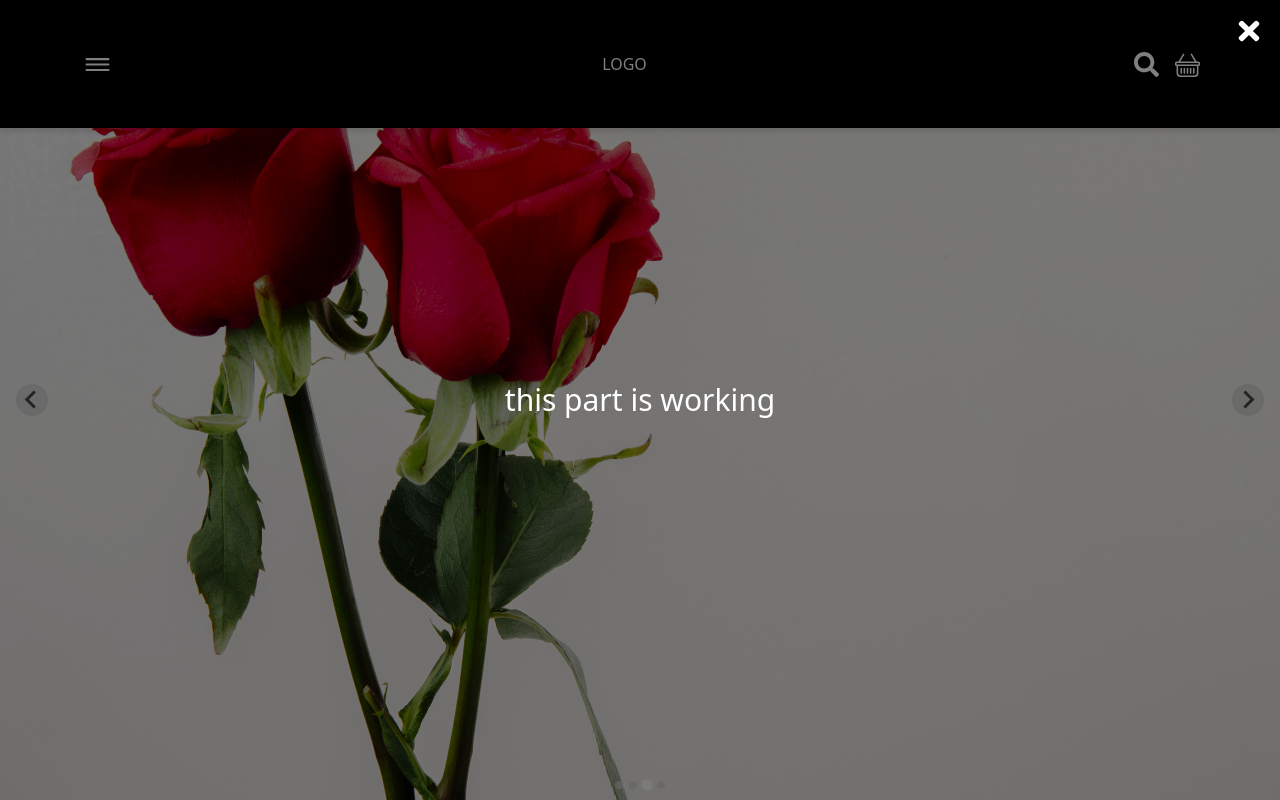
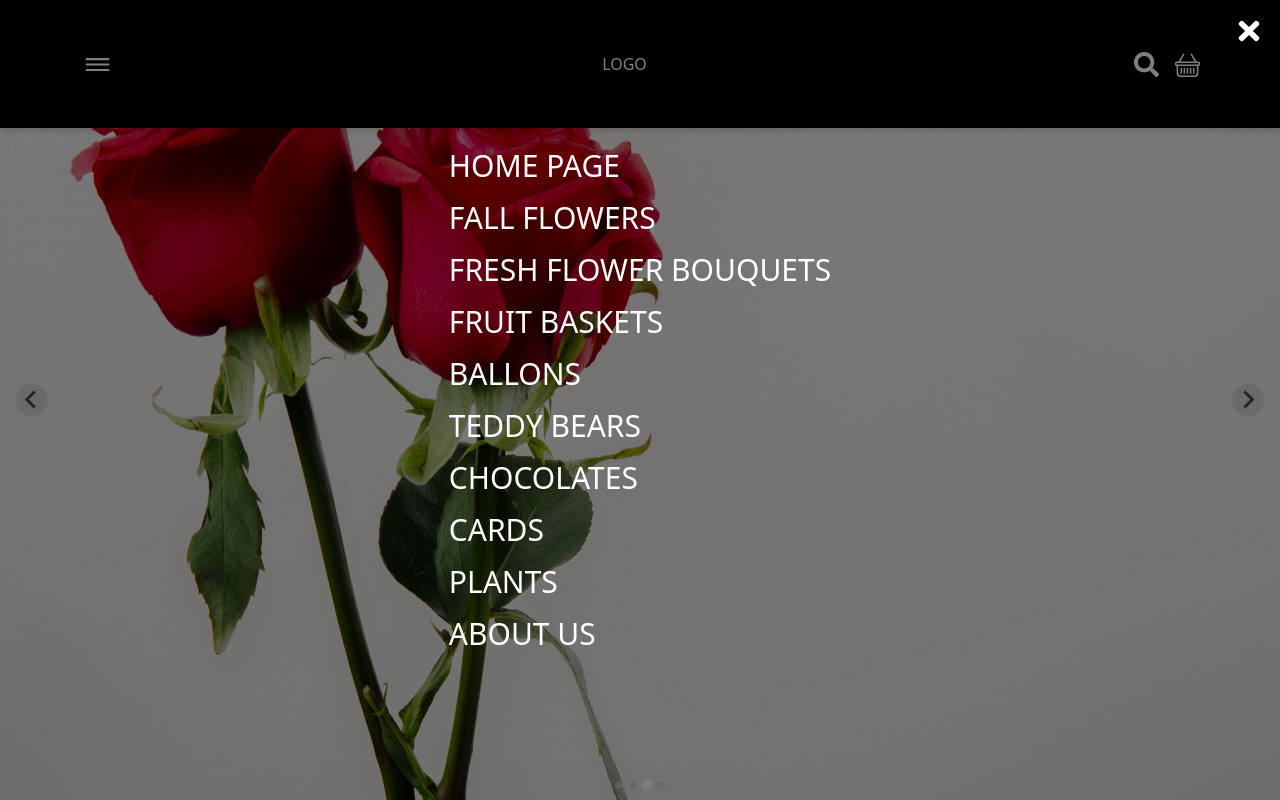
Before and after one commit to blessingsmart/flora, a React (Vite) app: page / in a window 1280 px wide. Both pictures are taken after a click on the button 97 px from the left and 64 px from the top of the page. Built offline with nearby package versions, Linux system fonts and the light colour scheme.

Commit message:
modified:   src/component/modal.jsx 	modified:   src/component/navbar.jsx

```diff
--- a/src/component/modal.jsx
+++ b/src/component/modal.jsx
@@ -1,5 +1,6 @@
 import React, { useState } from 'react';
 import { FaTimes } from 'react-icons/fa';
+import { Link as RouterLink } from "react-router-dom";
 
 const Modal = ({onClose, iconClicked, isModalOpen }) => {
   const [searchValue, setSearchValue] = useState('');
@@ -7,6 +8,57 @@ const Modal = ({onClose, iconClicked, isModalOpen }) => {
   const handleSearchChange = (e) => {
     setSearchValue(e.target.value);
   };
+
+  const links = [
+    {
+      id: 1,
+      link: "/",
+      title: "HOME PAGE",
+    },
+    {
+      id: 2,
+      title: "FALL FLOWERS",
+    },
+    {
+      id: 3,
+      title: "FRESH FLOWER BOUQUETS",
+    },
+    {
+      id: 4,
+      link: "/about",
+      title: "FRUIT BASKETS",
+    },
+    {
+      id: 5,
+      link: "/Shop",
+      title: "BALLONS",
+    },
+    {
+      id: 6,
+      link: "/Contact",
+      title: "TEDDY BEARS",
+    },
+    {
+      id: 7,
+      link: "/Contact",
+      title: "CHOCOLATES",
+    },
+    {
+      id: 8,
+      link: "CARD",
+      title: "CARDS",
+    },
+    {
+      id: 9,
+      link: "PLANTS",
+      title: "PLANTS",
+    },
+    {
+      id: 9,
+      link: "ABOUT",
+      title: "ABOUT US",
+    },
+  ];
 
 
   return (
@@ -25,7 +77,16 @@ const Modal = ({onClose, iconClicked, isModalOpen }) => {
           </div>
         ) : iconClicked === 'nav' ? (
           <div className="p-4">
-            this part is working
+            <ul className="flex flex-col gap-4">
+              {links.map(({ id, link, title, to }) => (
+                <li
+                  key={id}
+                  className="px-4 cursor-pointer capitalize font-medium hover:scale-105 duration-200"
+                >
+                    <RouterLink to={link}>{title}</RouterLink>
+                </li>
+              ))}
+            </ul>
           </div>
         ) : (
           <div className="p-4">
--- a/src/component/navbar.jsx
+++ b/src/component/navbar.jsx
@@ -6,57 +6,6 @@ import { Link as RouterLink } from "react-router-dom";
 import { Link as ScrollLink, animateScroll as scroll } from "react-scroll";
 
 const Navbar = ({ openModal }) => {
-
-  const links = [
-    {
-      id: 1,
-      link: "/",
-      title: "HOME PAGE",
-    },
-    {
-      id: 2,
-      title: "FALL FLOWERS",
-    },
-    {
-      id: 3,
-      title: "FRESH FLOWER BOUQUETS",
-    },
-    {
-      id: 4,
-      link: "/about",
-      title: "FRUIT BASKETS",
-    },
-    {
-      id: 5,
-      link: "Shop",
-      title: "BALLONS",
-    },
-    {
-      id: 6,
-      link: "Contact",
-      title: "TEDDY BEARS",
-    },
-    {
-      id: 7,
-      link: "Contact",
-      title: "CHOCOLATES",
-    },
-    {
-      id: 8,
-      link: "Contact",
-      title: "CARDS",
-    },
-    {
-      id: 9,
-      link: "Contact",
-      title: "PLANTS",
-    },
-    {
-      id: 9,
-      link: "Contact",
-      title: "ABOUT US",
-    },
-  ];
 
 
   return (
```
